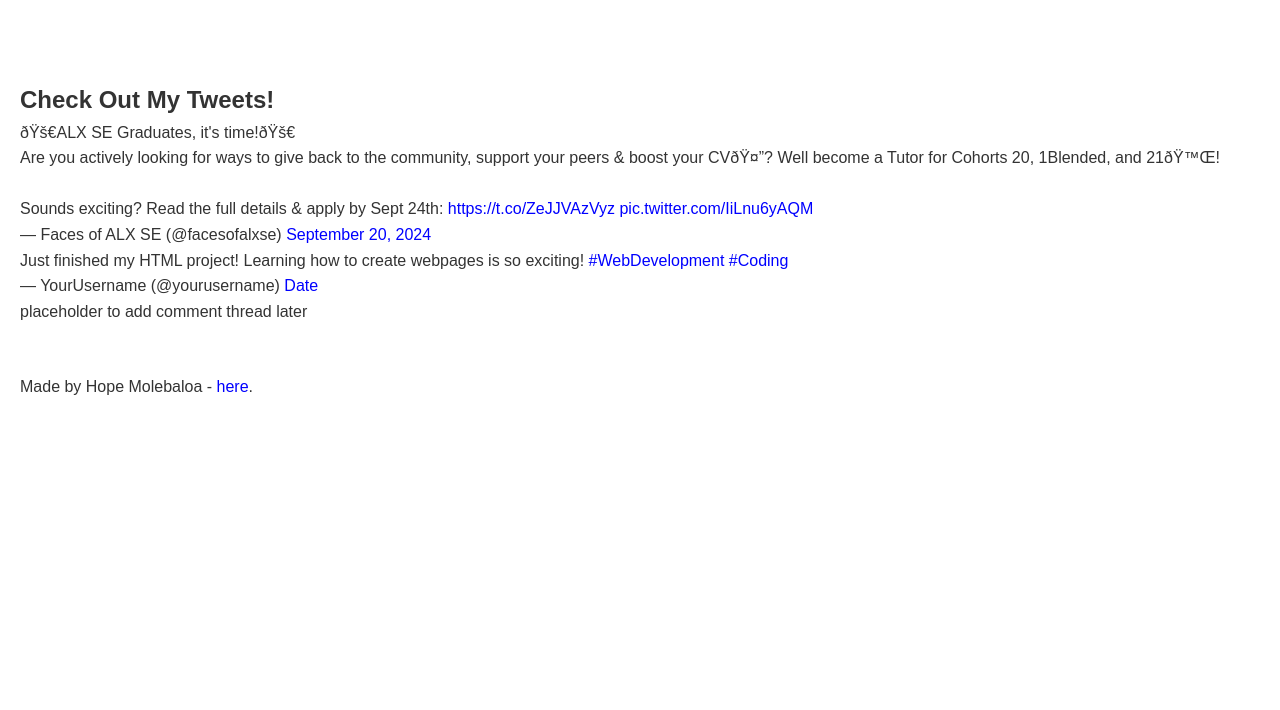
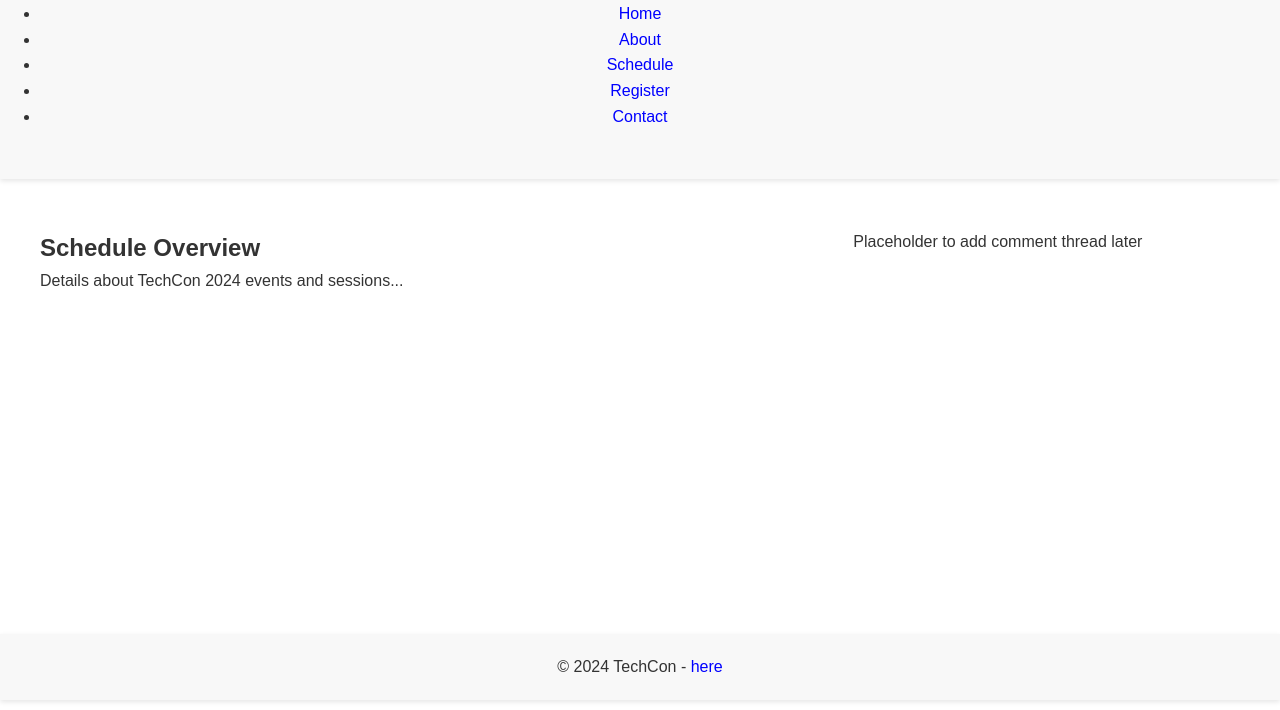
Before and after one commit to shaniqhope/My_First_Portfolio, a plain HTML site: page css_basic/tweets.html in a window 1280 px wide. Shown: the part 90-800 px from the top of the page. Drawn offline with Linux system fonts and the light colour scheme.

Commit message:
Implemented CSS Flexbox for layout positioning

```diff
--- a/css_basic/styles.css
+++ b/css_basic/styles.css
@@ -0,0 +1,39 @@
+/* Ensure body and main are flex containers */
+body {
+    display: flex;
+    flex-direction: column; /* Stack header, main, and footer in a column */
+    min-height: 100vh; /* Ensures that the body takes the full height of the viewport */
+    margin: 0;
+  }
+
+  main {
+    display: flex;
+    flex-direction: row; /* Arrange article and aside in a row */
+    flex: auto; /* Ensures main takes up the remaining space between header and footer */
+  }
+
+  /* Flexbox properties for article and aside */
+  article {
+    flex: 2; /* Take up 2/3 of the available width */
+    padding: 20px;
+    overflow-y: auto; /* Enable vertical scrolling if content overflows */
+  }
+
+  aside {
+    flex: 1; /* Take up 1/3 of the available width */
+    padding: 20px;
+    overflow-y: auto; /* Enable vertical scrolling if content overflows */
+  }
+
+  /* Basic styling for header and footer */
+  header, footer {
+    padding: 20px;
+    background-color: #f8f8f8;
+    text-align: center;
+    box-shadow: 0 2px 5px rgba(0,0,0,0.1);
+  }
+
+  /* Footer should be aligned to the bottom */
+  footer {
+    margin-top: auto; /* Pushes footer to the bottom */
+  }
--- a/css_basic/tweets.html
+++ b/css_basic/tweets.html
@@ -1,58 +1,41 @@
 <!DOCTYPE html>
 <html lang="en">
 <head>
+  <meta charset="utf-8">
+  <meta name="viewport" content="width=device-width, initial-scale=1.0">
+  <title>TechCon 2024 - Schedule</title>
   <link href="base.css" rel="stylesheet">
   <link href="styles.css" rel="stylesheet">
 </head>
 <body>
-    <!-- Header with Navigation Links -->
+
   <header>
+    <h1>TechCon 2024 - Schedule</h1>
     <nav>
       <ul>
         <li><a href="index.html">Home</a></li>
-                <li><a href="tweets.html">Tweets</a></li>
+        <li><a href="about.html">About</a></li>
+        <li><a href="schedule.html">Schedule</a></li>
+        <li><a href="register.html">Register</a></li>
+        <li><a href="contact.html">Contact</a></li>
       </ul>
     </nav>
   </header>
 
-    <!-- Main Content -->
   <main>
     <article>
-            <h1>Check Out My Tweets!</h1>
-
-            <!-- Embedded Tweet 1 -->
-            <blockquote class="twitter-tweet">
-                <p lang="en" dir="ltr">🚀ALX SE Graduates, it&#39;s time!🚀<br>
-                    Are you actively looking for ways to give back to the community, support your peers &amp; boost your CV🤔?
-                    Well become a Tutor for Cohorts 20, 1Blended, and 21🙌!<br><br>
-                    Sounds exciting? Read the full details &amp; apply by Sept 24th:
-                    <a href="https://t.co/ZeJJVAzVyz">https://t.co/ZeJJVAzVyz</a>
-                    <a href="https://t.co/IiLnu6yAQM">pic.twitter.com/IiLnu6yAQM</a>
-                </p>&mdash; Faces of ALX SE (@facesofalxse)
-                <a href="https://twitter.com/facesofalxse/status/1837106940482363629?ref_src=twsrc%5Etfw">September 20, 2024</a>
-            </blockquote>
-            <script async src="https://platform.twitter.com/widgets.js" charset="utf-8"></script>
-
-            <!-- Embedded Tweet 2 -->
-            <blockquote class="twitter-tweet">
-                <p lang="en" dir="ltr">Just finished my HTML project! Learning how to create webpages is so exciting!
-                    <a href="https://twitter.com/hashtag/WebDevelopment?src=hash&amp;ref_src=twsrc%5Etfw">#WebDevelopment</a>
-                    <a href="https://twitter.com/hashtag/Coding?src=hash&amp;ref_src=twsrc%5Etfw">#Coding</a>
-                </p>&mdash; YourUsername (@yourusername)
-                <a href="https://twitter.com/yourusername/status/tweetid?ref_src=twsrc%5Etfw">Date</a>
-            </blockquote>
-            <script async src="https://platform.twitter.com/widgets.js" charset="utf-8"></script>
+      <h2>Schedule Overview</h2>
+      <p>Details about TechCon 2024 events and sessions...</p>
     </article>
 
-        <!-- Aside Placeholder -->
     <aside>
-            <p>placeholder to add comment thread later</p>
+      <p>Placeholder to add comment thread later</p>
     </aside>
   </main>
 
-    <!-- Footer -->
   <footer>
-        <p>Made by Hope Molebaloa - <a href="https://www.alxafrica.com" target="_blank">here</a>.</p>
+    <p>&copy; 2024 TechCon - <a href="https://www.techcon.com" target="_blank">here</a></p>
   </footer>
+
 </body>
 </html>
```
Also changed, not shown: css_basic/index.html (+17 -17 lines). Lines whose indentation alone changed are shown as unchanged.
